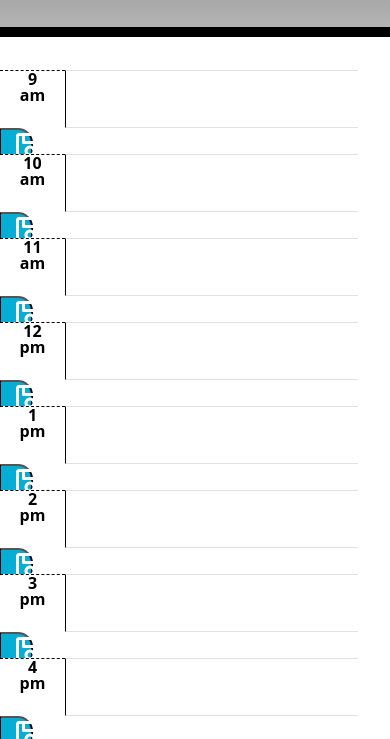
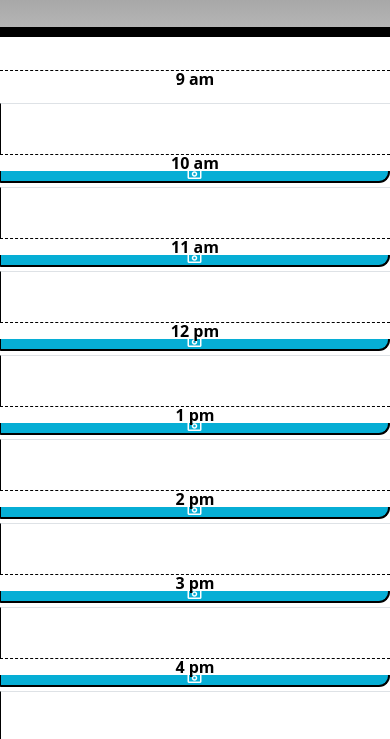
Before and after one commit to danielkim13/dk_workDayScheduler, a plain HTML site: page index.html in a window 390 px wide. Shown: the part 344-1083 px from the top of the page. Drawn offline with nearby package versions, Linux system fonts and the light colour scheme; a web font is replaced by a local one.

Commit message:
bootstrap col to small size for display size

```diff
--- a/index.html
+++ b/index.html
@@ -12,7 +12,7 @@
   </head>
 
   <body>
-    <header class="jumbotron sticky-top col-12 p-4 text-white">
+    <header class="jumbotron sticky-top col-sm-12 p-4 text-white">
       <h1 class="display-3">Work Day Scheduler</h1>
       <p class="lead">A simple calendar app for scheduling your work day</p>
       <p class="lead font-weight-bolder"><span id="currentDay" class="current_day"></span></p>
@@ -20,49 +20,49 @@
     <div class="container">
       <!-- Timeblocks go here -->
       <div id="hour_9" class="time-block row my-1">
-        <p class="hour col-2 font-weight-bold">9 am</p>
-        <textarea name="taskarea" id="text" class="description col-9 border-top border-bottom"></textarea>
-        <button class="saveBtn far fa-save fa-2x col-1"></button>
+        <p class="hour col-sm-2 font-weight-bold">9 am</p>
+        <textarea name="taskarea" id="text" class="description col-sm-9 border-top border-bottom"></textarea>
+        <button class="saveBtn far fa-save fa-1x col-sm-1"></button>
       </div>
       <div id="hour_10" class="time-block row my-1">
-        <p class="hour col-2 font-weight-bold">10 am</p>
-        <textarea name="taskarea" id="text" class="description col-9 border-top border-bottom"></textarea>
-        <button class="saveBtn far fa-save fa-2x col-1"></button>
+        <p class="hour col-sm-2 font-weight-bold">10 am</p>
+        <textarea name="taskarea" id="text" class="description col-sm-9 border-top border-bottom"></textarea>
+        <button class="saveBtn far fa-save fa-1x col-sm-1"></button>
       </div>
       <div id="hour_11" class="time-block row my-1">
-        <p class="hour col-2 font-weight-bold">11 am</p>
-        <textarea name="taskarea" id="text" class="description col-9 border-top border-bottom"></textarea>
-        <button class="saveBtn far fa-save fa-2x col-1"></button>
+        <p class="hour col-sm-2 font-weight-bold">11 am</p>
+        <textarea name="taskarea" id="text" class="description col-sm-9 border-top border-bottom"></textarea>
+        <button class="saveBtn far fa-save fa-1x col-sm-1"></button>
       </div>
       <div id="hour_12" class="time-block row my-1">
-        <p class="hour col-2 font-weight-bold">12 pm</p>
-        <textarea name="taskarea" id="text" class="description col-9 border-top border-bottom"></textarea>
-        <button class="saveBtn far fa-save fa-2x col-1"></button>
+        <p class="hour col-sm-2 font-weight-bold">12 pm</p>
+        <textarea name="taskarea" id="text" class="description col-sm-9 border-top border-bottom"></textarea>
+        <button class="saveBtn far fa-save fa-1x col-sm-1"></button>
       </div>
       <div id="hour_13" class="time-block row my-1">
-        <p class="hour col-2 font-weight-bold">1 pm</p>
-        <textarea name="taskarea" id="text" class="description col-9 border-top border-bottom"></textarea>
-        <button class="saveBtn far fa-save fa-2x col-1"></button>
+        <p class="hour col-sm-2 font-weight-bold">1 pm</p>
+        <textarea name="taskarea" id="text" class="description col-sm-9 border-top border-bottom"></textarea>
+        <button class="saveBtn far fa-save fa-1x col-sm-1"></button>
       </div>
       <div id="hour_14" class="time-block row my-1">
-        <p class="hour col-2 font-weight-bold">2 pm</p>
-        <textarea name="taskarea" id="text" class="description col-9 border-top border-bottom"></textarea>
-        <button class="saveBtn far fa-save fa-2x col-1"></button>
+        <p class="hour col-sm-2 font-weight-bold">2 pm</p>
+        <textarea name="taskarea" id="text" class="description col-sm-9 border-top border-bottom"></textarea>
+        <button class="saveBtn far fa-save fa-1x col-sm-1"></button>
       </div>
       <div id="hour_15" class="time-block row my-1">
-        <p class="hour col-2 font-weight-bold">3 pm</p>
-        <textarea name="taskarea" id="text" class="description col-9 border-top border-bottom"></textarea>
-        <button class="saveBtn far fa-save fa-2x col-1"></button>
+        <p class="hour col-sm-2 font-weight-bold">3 pm</p>
+        <textarea name="taskarea" id="text" class="description col-sm-9 border-top border-bottom"></textarea>
+        <button class="saveBtn far fa-save fa-1x col-sm-1"></button>
       </div>
       <div id="hour_16" class="time-block row my-1">
-        <p class="hour col-2 font-weight-bold">4 pm</p>
-        <textarea name="taskarea" id="text" class="description col-9 border-top border-bottom"></textarea>
-        <button class="saveBtn far fa-save fa-2x col-1"></button>
+        <p class="hour col-sm-2 font-weight-bold">4 pm</p>
+        <textarea name="taskarea" id="text" class="description col-sm-9 border-top border-bottom"></textarea>
+        <button class="saveBtn far fa-save fa-1x col-sm-1"></button>
       </div>
       <div id="hour_17" class="time-block row my-1">
-        <p class="hour col-2 font-weight-bold">5 pm</p>
-        <textarea name="taskarea" id="text" class="description col-9 border-top border-bottom"></textarea>
-        <button class="saveBtn far fa-save fa-2x col-1"></button>
+        <p class="hour col-sm-2 font-weight-bold">5 pm</p>
+        <textarea name="taskarea" id="text" class="description col-sm-9 border-top border-bottom"></textarea>
+        <button class="saveBtn far fa-save fa-1x col-sm-1"></button>
       </div>
     </div>
 
```
